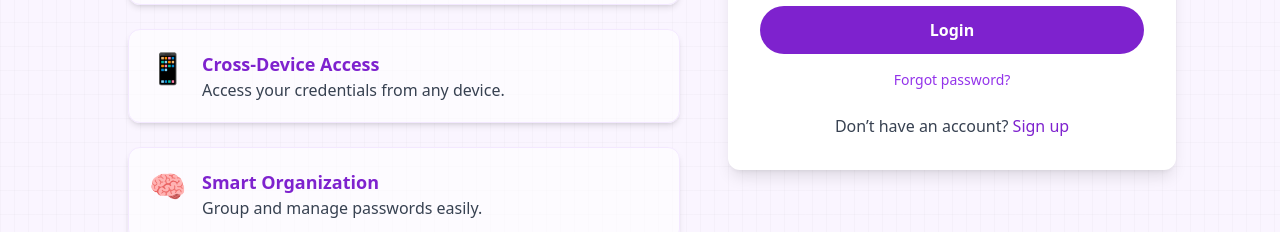
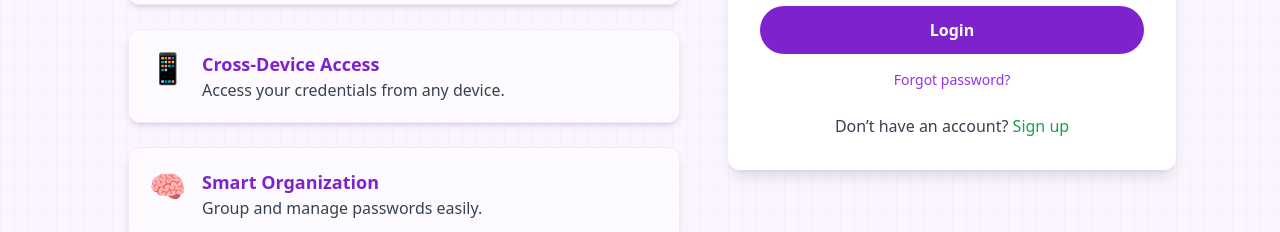
Before and after one commit to ayush-gupta456/pass_op, a React (Vite) app: page /login in a window 1280 px wide. Shown: the part 490-722 px from the top of the page. Built offline with nearby package versions, Linux system fonts and the light colour scheme.

Commit message:
Update Login.jsx

```diff
--- a/src/components/Login.jsx
+++ b/src/components/Login.jsx
@@ -152,7 +152,7 @@
 
           <p className="mt-6 text-center text-gray-700">
             Don’t have an account?{' '}
-            <Link to="/signup" className="text-purple-700 font-medium hover:underline">Sign up</Link>
+            <Link to="/signup" className="text-green-600 font-medium hover:underline">Sign up</Link>
           </p>
         </div>
       </div>
```
